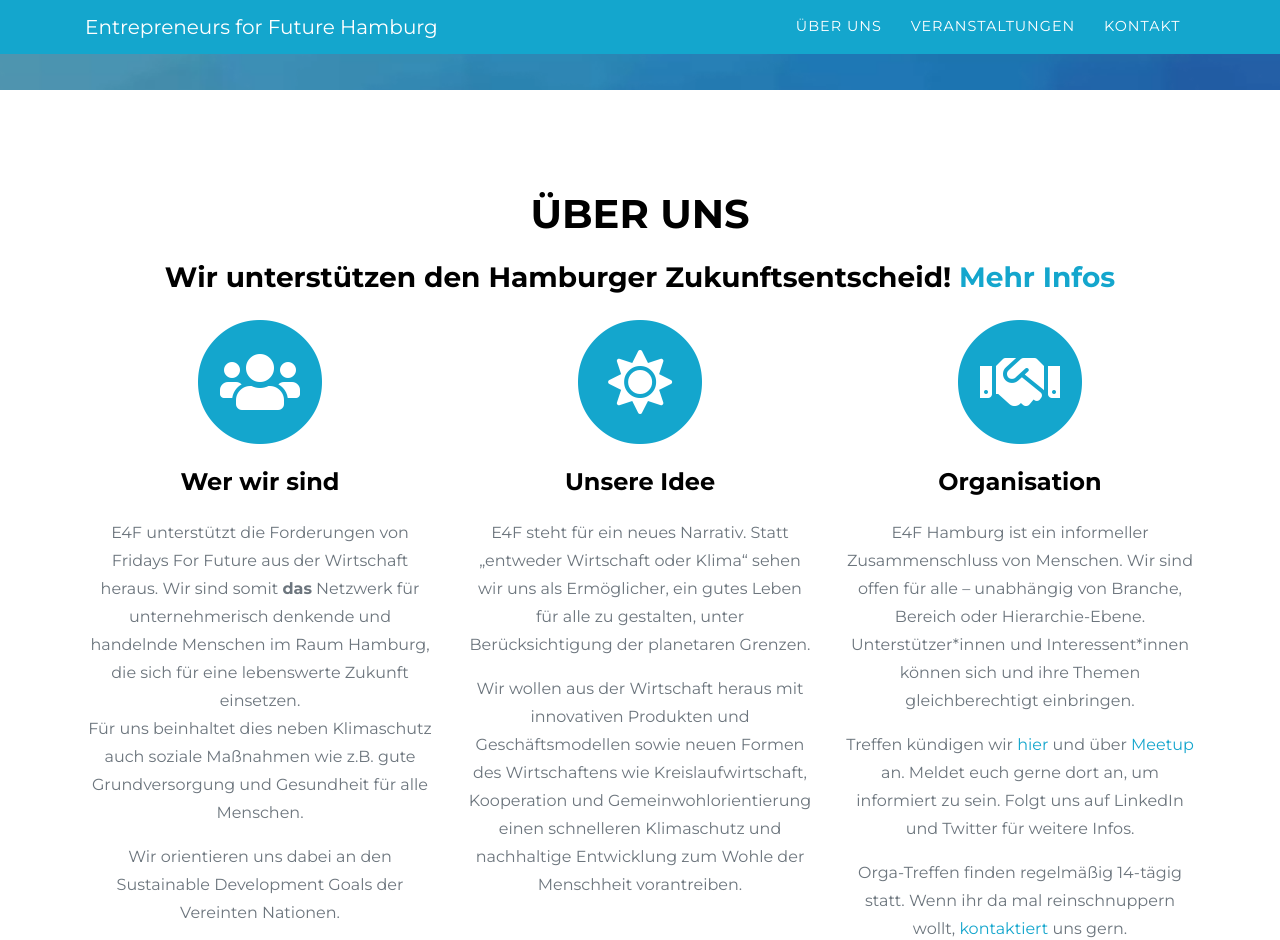
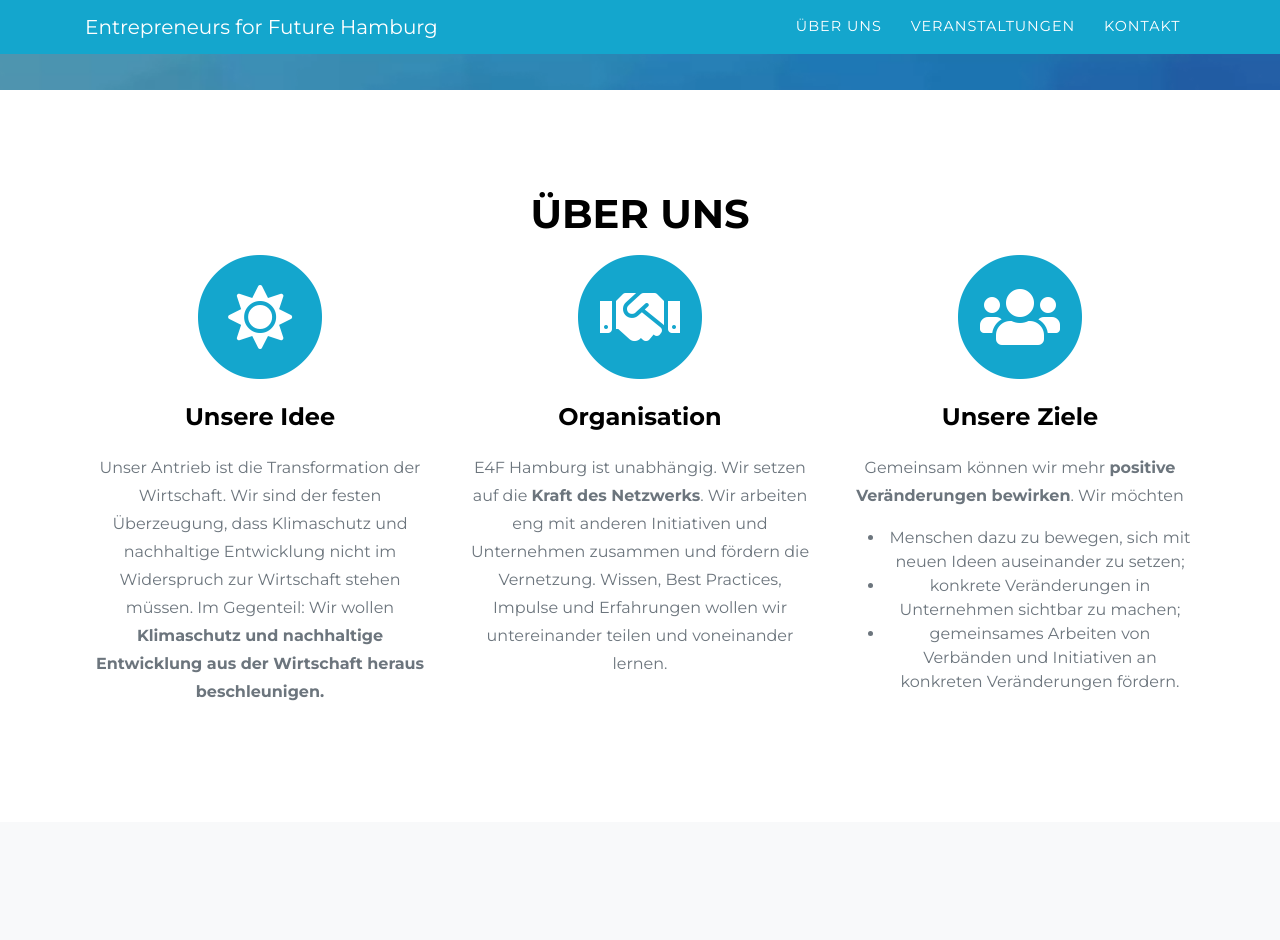
Before and after one commit to e4f-hamburg/e4f-hamburg.github.io, a Jekyll site: the page built from index.md, in a window 1280 px wide and 1400 px high, scrolled down 887 px. Shown: the top 940 px of the window. Built offline with Jekyll 4.4.1, drawn with Linux system fonts in a browser that asks for light colours; some web fonts are replaced; comment, search, counter and statistics services are not loaded.

Commit message:
New text for "About us" section (#15)
Co-authored-by: Corinna Hischke <corinna.hischke@infix.de>

```diff
--- a/_data/_services/idee.md
+++ b/_data/_services/idee.md
@@ -1,3 +1 @@
-E4F steht für ein neues Narrativ. Statt „entweder Wirtschaft oder Klima“ sehen wir uns als Ermöglicher, ein gutes Leben für alle zu gestalten, unter Berücksichtigung der planetaren Grenzen.
-
-Wir wollen aus der Wirtschaft heraus mit innovativen Produkten und Geschäftsmodellen sowie neuen Formen des Wirtschaftens wie Kreislaufwirtschaft, Kooperation und Gemeinwohlorientierung einen schnelleren Klimaschutz und nachhaltige Entwicklung zum Wohle der Menschheit vorantreiben.
+Unser Antrieb ist die Transformation der Wirtschaft. Wir sind der festen Überzeugung, dass Klimaschutz und nachhaltige Entwicklung nicht im Widerspruch zur Wirtschaft stehen müssen. Im Gegenteil: Wir wollen **Klimaschutz und nachhaltige Entwicklung aus der Wirtschaft heraus beschleunigen.**
--- a/_data/_services/organisation.md
+++ b/_data/_services/organisation.md
@@ -1,6 +1 @@
-E4F Hamburg ist ein informeller Zusammenschluss von Menschen. Wir sind offen für alle – unabhängig von Branche, Bereich oder Hierarchie-Ebene. Unterstützer\*innen und Interessent\*innen können sich und ihre Themen gleichberechtigt einbringen.
-
-Treffen kündigen wir <a class="js-scroll-trigger" href="/#portfolio">hier</a> und über [Meetup](https://www.meetup.com/de-DE/entrepreneurs-for-future-hamburg/) an. Meldet euch gerne dort an, um informiert zu sein. Folgt uns auf LinkedIn und Twitter für weitere Infos.
-
-Orga-Treffen finden regelmäßig 14-tägig statt. Wenn ihr da mal reinschnuppern wollt,
-<a class="js-scroll-trigger" href="/#contact">kontaktiert</a> uns gern.
+E4F Hamburg ist unabhängig. Wir setzen auf die **Kraft des Netzwerks**. Wir arbeiten eng mit anderen Initiativen und Unternehmen zusammen und fördern die Vernetzung. Wissen, Best Practices, Impulse und Erfahrungen wollen wir untereinander teilen und voneinander lernen.
--- /dev/null
+++ b/_data/_services/ziele.md
@@ -0,0 +1,5 @@
+Gemeinsam können wir mehr **positive Veränderungen bewirken**. Wir möchten
+
+* Menschen dazu zu bewegen, sich mit neuen Ideen auseinander zu setzen;
+* konkrete Veränderungen in Unternehmen sichtbar zu machen;
+* gemeinsames Arbeiten von Verbänden und Initiativen an konkreten Veränderungen fördern.
--- a/_data/sitetext.yml
+++ b/_data/sitetext.yml
@@ -140,18 +140,17 @@
 
   services:
     title: "Über uns"
-    text: "Wir unterstützen den Hamburger Zukunftsentscheid! [Mehr Infos](/zukunftsentscheid)"
     section: services
     list:
-      - title: "Wer wir sind"
-        icon: fas fa-users
-        text_file: _data/_services/wir_sind.md
       - title: "Unsere Idee"
         text_file: _data/_services/idee.md
         icon: fas fa-sun
       - title: "Organisation"
         text_file: _data/_services/organisation.md
         icon: fas fa-handshake
+      - title: "Unsere Ziele"
+        icon: fas fa-users
+        text_file: _data/_services/ziele.md
 
   portfolio:
     title: "Events"
```
